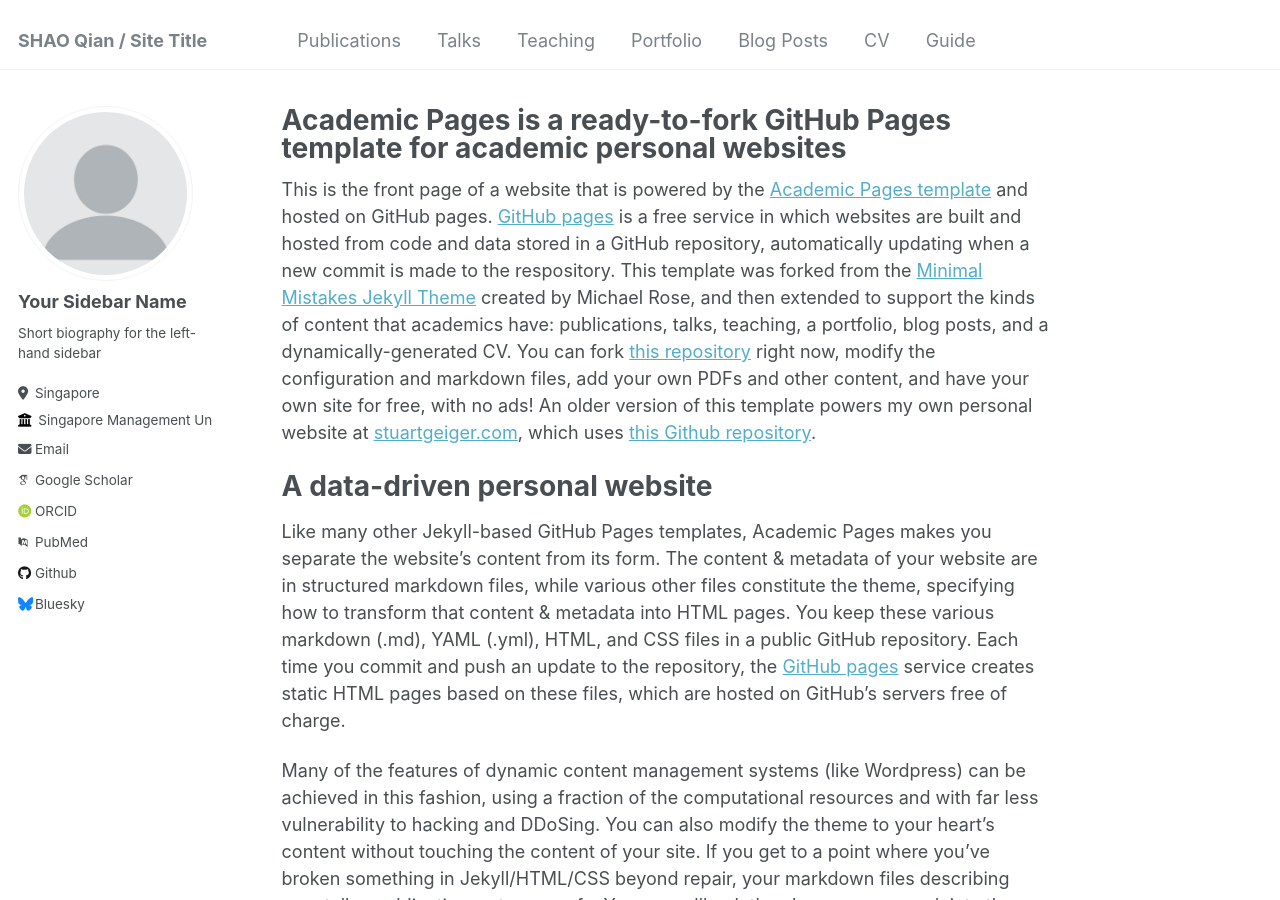
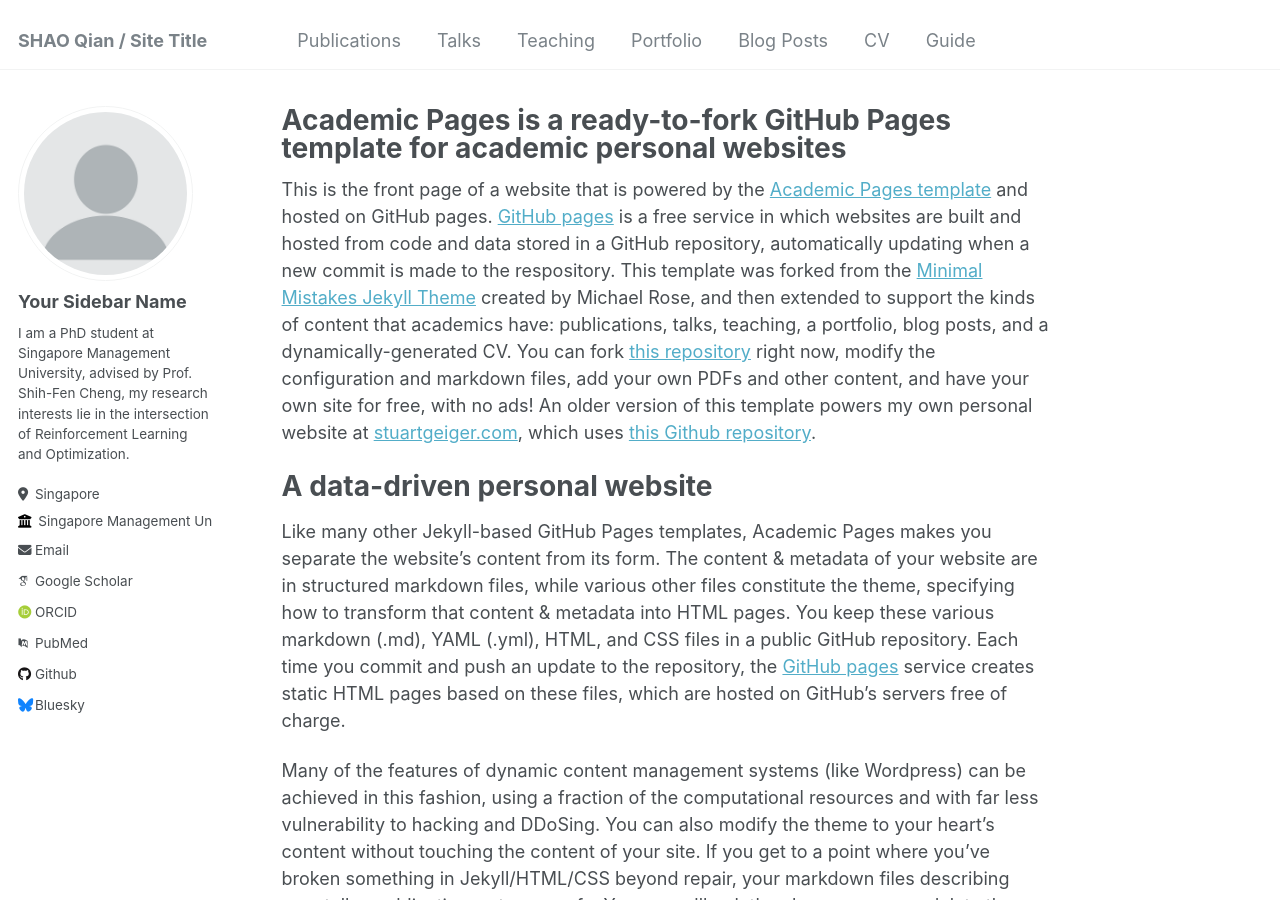
Before and after one commit to SHAOQIAN12/SHAOQIAN12.github.io, a Jekyll site: the page built from _pages/about.md, in a window 1280 px wide and 900 px high. Built offline with Jekyll 4.4.1, drawn with Linux system fonts in a browser that asks for light colours; some web fonts are replaced.

Commit message:
Description of changes

```diff
--- a/_config.yml
+++ b/_config.yml
@@ -24,7 +24,7 @@
   avatar           : "profile.png"
   name             : "Your Sidebar Name"
   pronouns         : # example: "she/her"
-  bio              : "Short biography for the left-hand sidebar"
+  bio              : "I am a PhD student at Singapore Management University, advised by Prof. Shih-Fen Cheng, my research interests lie in the intersection of Reinforcement Learning and Optimization."
   location         : "Singapore"
   employer         : "Singapore Management University"
   uri              : # URL
```
